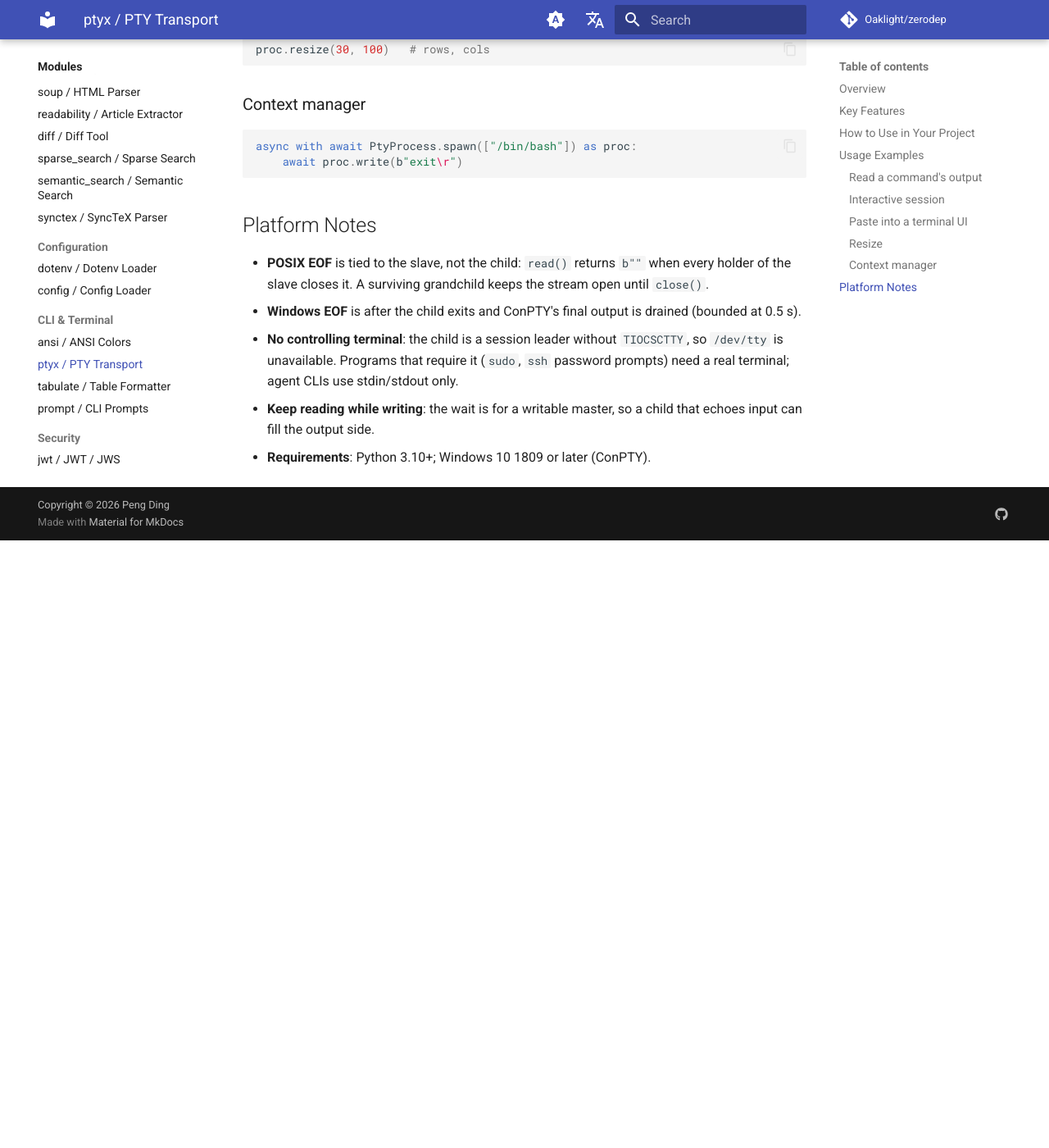
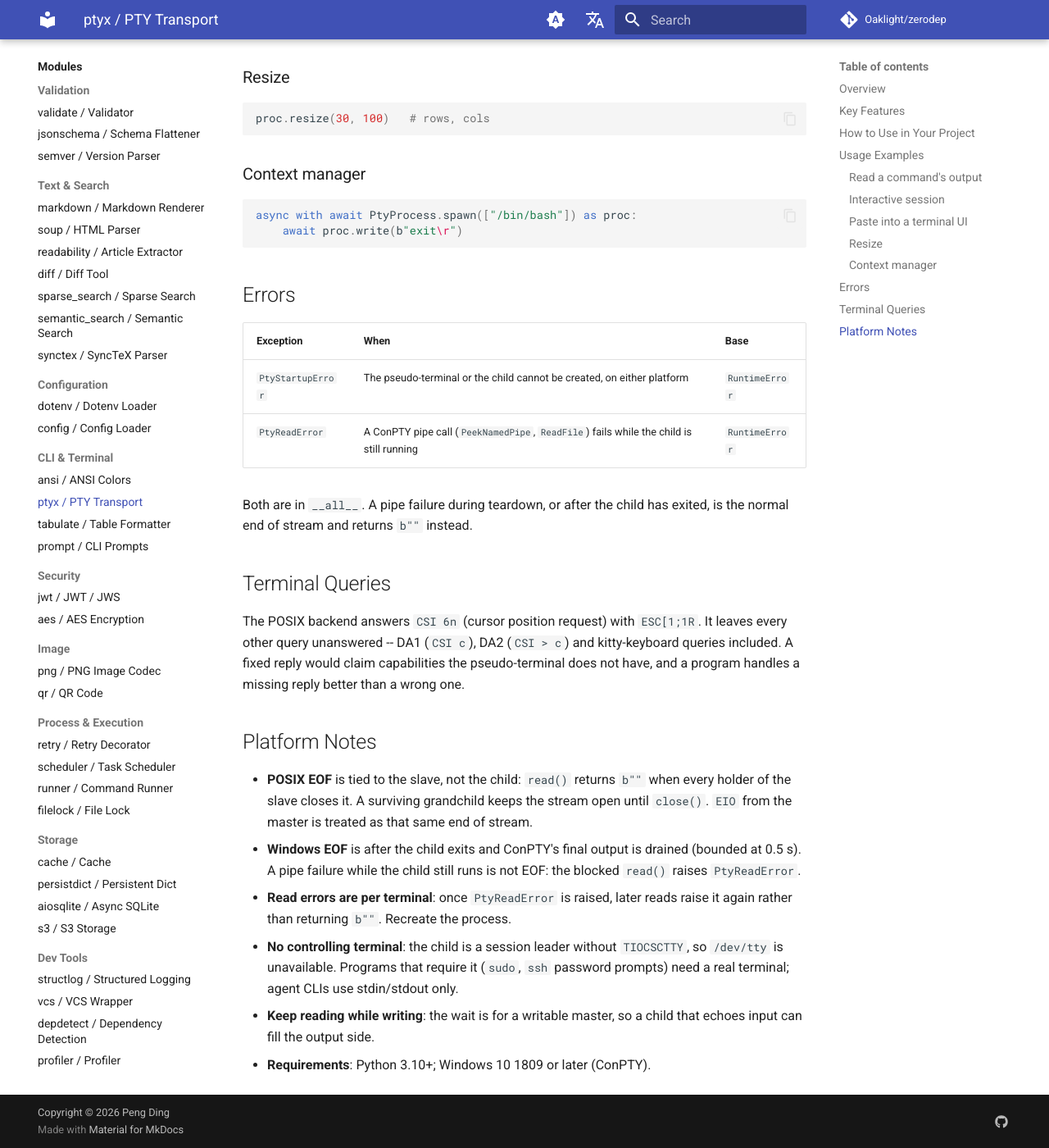
Before and after one commit to Oaklight/zerodep, an MkDocs documentation site: the page built from docs/modules/ptyx.md, in a window 1280 px wide and 1400 px high, scrolled down 2295 px. Shown: the whole window at 82% size. Built offline with MkDocs 1.6.1 and Material for MkDocs 9.7.7, drawn with Linux system fonts in a browser that asks for light colours; comment, search, counter and statistics services are not loaded; before the commit the page ends 2954 px from its top, so only the background shows below that; some of the changed text lies outside the part shown.

Commit message:
docs(ptyx): document PtyReadError, cursor-only query replies and backpressure fix

````diff
--- a/docs/modules/ptyx.md
+++ b/docs/modules/ptyx.md
@@ -22,10 +22,11 @@
 ## Key Features
 
 - **One async API on both platforms** -- `spawn`, `read`, `write`, `resize`, `wait`, `close`
-- **POSIX backend** -- own session and process group, `TIOCSWINSZ` resize, terminal-query replies (`CSI 6n`, `CSI c`), `SIGTERM` → `SIGKILL` teardown
+- **POSIX backend** -- own session and process group, `TIOCSWINSZ` resize, cursor-position replies (`CSI 6n` only), `SIGTERM` → `SIGKILL` teardown
 - **Windows backend** -- ConPTY via `ctypes`, no `pywinpty`; the child is created with `STARTF_USESTDHANDLES` and NULL standard handles so its console binds to the pseudoconsole
 - **No silent truncation** -- `write()` is async and loops over partial writes and `EAGAIN`
-- **Backpressure** -- bounded queues; a chatty child cannot grow memory without bound
+- **Backpressure** -- bounded queues; a chatty child cannot grow memory without bound, and the ConPTY reader blocks on the queue instead of dropping output
+- **Failures are distinguishable** -- a ConPTY pipe failure while the child runs raises `PtyReadError`; it is never reported as end-of-stream
 - **Bracketed paste** -- write the usual `ESC[200~ ... ESC[201~` sequence to paste into TUIs
 - **Reliable teardown** -- Ctrl+C first, then terminate and close the pseudoconsole after `grace`
 
@@ -95,10 +96,24 @@
     await proc.write(b"exit\r")
 ```
 
+## Errors
+
+| Exception | When | Base |
+|-----------|------|------|
+| `PtyStartupError` | The pseudo-terminal or the child cannot be created, on either platform | `RuntimeError` |
+| `PtyReadError` | A ConPTY pipe call (`PeekNamedPipe`, `ReadFile`) fails while the child is still running | `RuntimeError` |
+
+Both are in `__all__`. A pipe failure during teardown, or after the child has exited, is the normal end of stream and returns `b""` instead.
+
+## Terminal Queries
+
+The POSIX backend answers `CSI 6n` (cursor position request) with `ESC[1;1R`. It leaves every other query unanswered -- DA1 (`CSI c`), DA2 (`CSI > c`) and kitty-keyboard queries included. A fixed reply would claim capabilities the pseudo-terminal does not have, and a program handles a missing reply better than a wrong one.
+
 ## Platform Notes
 
-- **POSIX EOF** is tied to the slave, not the child: `read()` returns `b""` when every holder of the slave closes it. A surviving grandchild keeps the stream open until `close()`.
-- **Windows EOF** is after the child exits and ConPTY's final output is drained (bounded at 0.5 s).
+- **POSIX EOF** is tied to the slave, not the child: `read()` returns `b""` when every holder of the slave closes it. A surviving grandchild keeps the stream open until `close()`. `EIO` from the master is treated as that same end of stream.
+- **Windows EOF** is after the child exits and ConPTY's final output is drained (bounded at 0.5 s). A pipe failure while the child still runs is not EOF: the blocked `read()` raises `PtyReadError`.
+- **Read errors are per terminal**: once `PtyReadError` is raised, later reads raise it again rather than returning `b""`. Recreate the process.
 - **No controlling terminal**: the child is a session leader without `TIOCSCTTY`, so `/dev/tty` is unavailable. Programs that require it (`sudo`, `ssh` password prompts) need a real terminal; agent CLIs use stdin/stdout only.
 - **Keep reading while writing**: the wait is for a writable master, so a child that echoes input can fill the output side.
 - **Requirements**: Python 3.10+; Windows 10 1809 or later (ConPTY).
````
Also changed, not shown: docs/changelog.md (+4 -0 lines).
